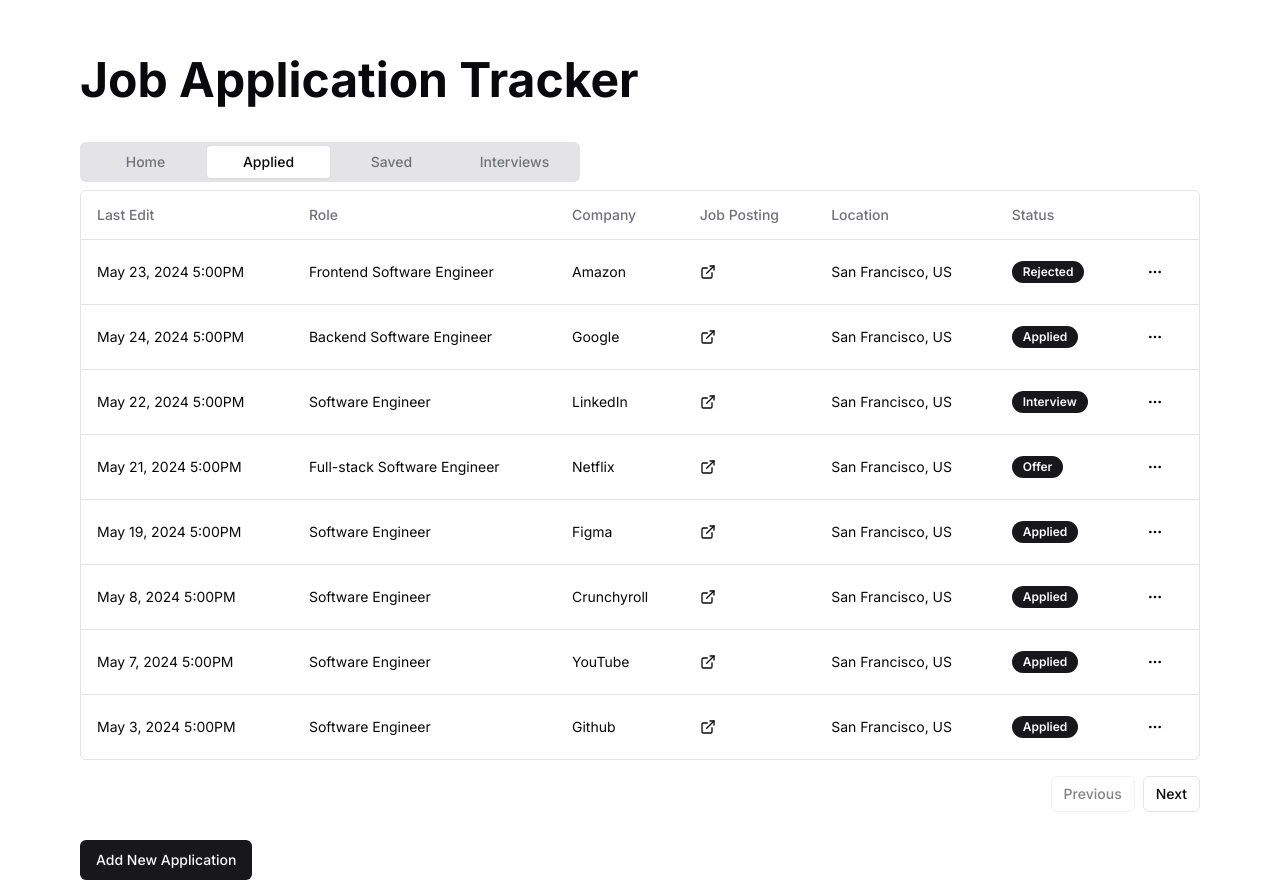
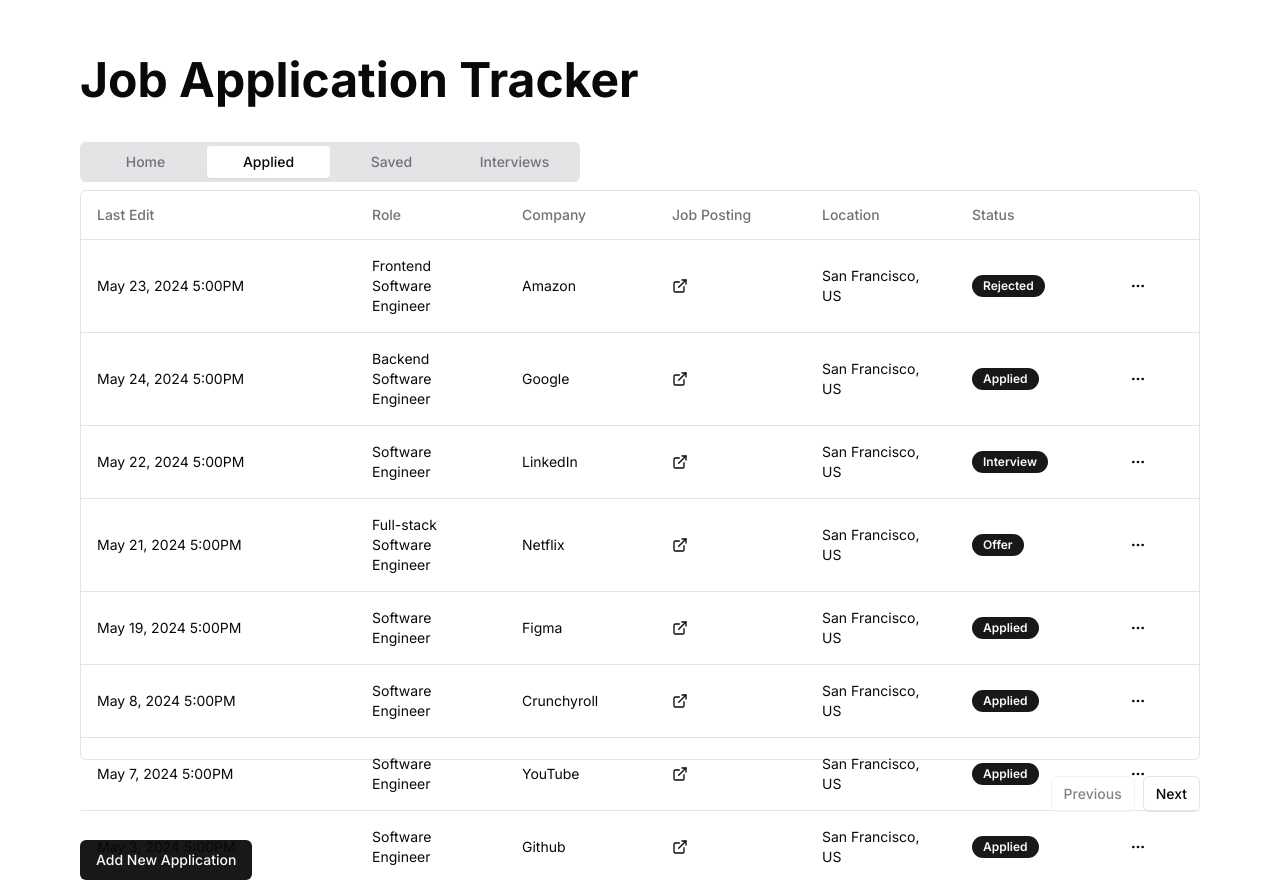
Before and after one commit to rnferrer/job-tracker, a Next.js app: page /applied in a window 1280 px wide. Built offline with nearby package versions, Linux system fonts and the light colour scheme.

Commit message:
Fixed bug where column sizes would change on page change

```diff
--- a/src/app/(dashboard)/saved/page.tsx
+++ b/src/app/(dashboard)/saved/page.tsx
@@ -79,6 +79,41 @@
     company_name:"Github",
     url: "LinkedIn",
     location: "San Francisco, US"
+  },
+  {
+    save_date: "May 21, 2024 5:00PM",
+    job_title: "Full-stack Software Engineer",
+    company_name:"Netflix",
+    url: "LinkedIn",
+    location: "San Francisco, US"
+  },
+  {
+    save_date: "May 19, 2024 5:00PM",
+    job_title: "Software Engineer",
+    company_name:"Figma",
+    url: "Wellfound",
+    location: "San Francisco, US"
+  },
+  {
+    save_date: "May 8, 2024 5:00PM",
+    job_title: "Software Engineer",
+    company_name:"Crunchyroll",
+    url: "LinkedIn",
+    location: "San Francisco, US"
+  },
+  {
+    save_date: "May 7, 2024 5:00PM",
+    job_title: "Software Engineer",
+    company_name:"YouTube",
+    url: "LinkedIn",
+    location: "San Francisco, US"
+  },
+  {
+    save_date: "May 3, 2024 5:00PM",
+    job_title: "Software Engineer",
+    company_name:"Github",
+    url: "LinkedIn",
+    location: "San Francisco, US"
   }
 ]
 
--- a/src/components/DataTable.tsx
+++ b/src/components/DataTable.tsx
@@ -40,14 +40,22 @@
 
   return (
     <div>
-      <div className="rounded-md border">
+      <div className="rounded-md border h-[570px]">
         <Table>
-          <TableHeader>
+          <TableHeader
+>
             {table.getHeaderGroups().map((headerGroup) => (
               <TableRow key={headerGroup.id}>
                 {headerGroup.headers.map((header) => {
                   return (
-                    <TableHead key={header.id}>
+                    <TableHead
+                      key={header.id}
+                      style={{
+                        minWidth: header.column.columnDef.size,
+                        maxWidth: header.column.columnDef.size,
+                        maxHeight: 65
+                      }}
+                    >
                       {flexRender(
                         header.column.columnDef.header,
                         header.getContext()
@@ -66,7 +74,12 @@
                   data-state={row.getIsSelected() && "selected"}
                 >
                   {row.getVisibleCells().map((cell) =>
-                    <TableCell key={cell.id}>
+                    <TableCell
+                      key={cell.id}
+                      style={{
+                        maxHeight:65
+                      }}
+                    >
                       {flexRender(
                         cell.column.columnDef.cell,
                         cell.getContext()
--- a/src/lib/columnTypes.tsx
+++ b/src/lib/columnTypes.tsx
@@ -26,7 +26,8 @@
 export const appliedColumns: ColumnDef<ApplicationFormValues>[] = [
   {
     accessorKey: "last_edited",
-    header: "Last Edit"
+    header: "Last Edit",
+    size: 275
   },
   {
     accessorKey: "job_title",
@@ -81,7 +82,8 @@
 export const savedColumns: ColumnDef<SavedColumns>[] = [
   {
     accessorKey: "save_date",
-    header: "Date Saved"
+    header: "Date Saved",
+    size: 200
   },
   {
     accessorKey: "job_title",
```
